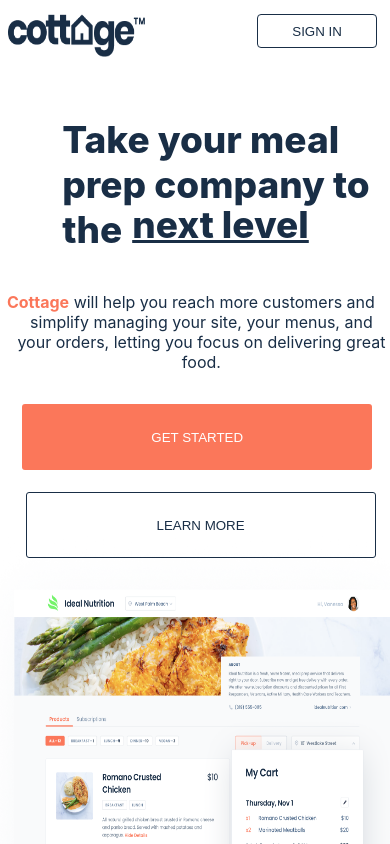
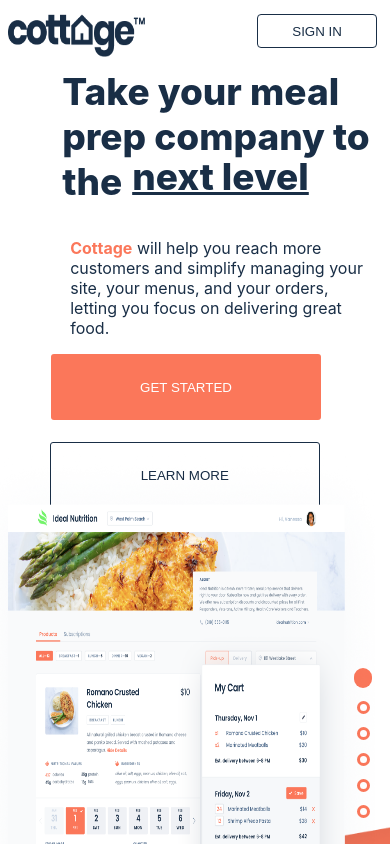
Before and after one commit to nimra-ali/Figmaproject2, a React (Create React App) app: page / in a window 390 px wide. Built offline with nearby package versions, Linux system fonts and the light colour scheme.

Commit message:
first commit

```diff
--- a/src/Component/Text.css
+++ b/src/Component/Text.css
@@ -116,46 +116,47 @@ border: 1px solid;
 }
 @media(max-width:700px){
     .heading{
-        margin-top: 33%;
+        margin-top: 21%;
         margin-left: -8px;
     }
  .text-p{
-    text-align: center;
-    margin-left: -18%;
+    margin-top: -11px;
     font-weight: 400;
-    /* font-size: 17px; */
+    margin-right: 18px;
  }
- .color{
-    margin-left: -21px;
- }
- .bttn1{
-margin-top: 10%;
- }
+ /* .color{ */
+    /* margin-right: 15px; */
+    /* margin-top: 8px; */
+ /* } */
+ /* .bttn1{ */
+/* margin-top: 10%; */
+ /* } */
  .text-btn1{
-    width: 350px;
+    width: 270px;
     height: 66px;
-    margin-left: -15%;
+    margin-left: -6%;
  }
  .bttn{
     margin-top: 10%;
  }
  .text-btn2{
-    width: 350px;
+    width: 270px;
     height: 66px;
+    /* margin-left: -6%; */
     margin-top: -10px;
-    margin-left: -111%;
+    margin-left: -97%;
  }
 
  .img-div{
 
- margin-top: 39%;
+ margin-top: 31%;
  margin-left: -29%;
  }
  .hero-img{
-    width: 470px;
+    width: 420px;
     height: 600px;
  }
  .dots{
-    margin-left: 81%;
+    margin-left: 70%;
  }
 }
--- a/src/Component/Text.js
+++ b/src/Component/Text.js
@@ -11,14 +11,14 @@ function Text() {
         <div className='paragraph'>
             <p className='text-p'><b className='color'>Cottage</b> will help you reach more customers and simplify managing your site,
             your menus, and your orders, letting you focus on delivering great food.</p>
+
+
            <div className='bttn1'>
  <button className='text-btn1'>GET STARTED</button>
            </div>
            <div className='bttn'>
   <button className='text-btn2'>LEARN MORE</button>
            </div>
-
-
         </div>
         <div className='flex'>
         <div className='img-div'>
```
